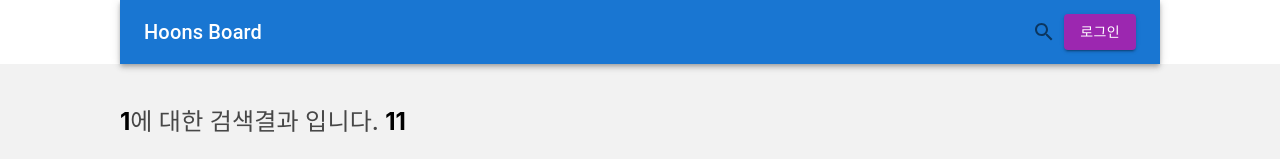
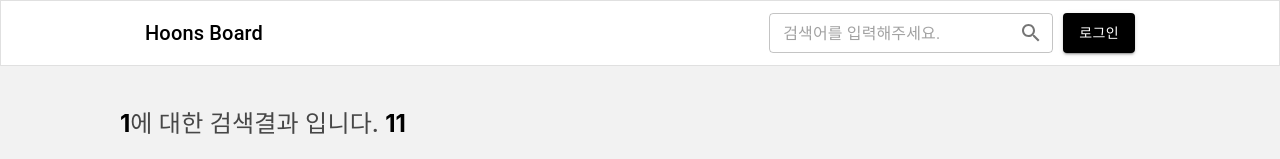
Before and after one commit to Gayeong98/front, a React (Create React App) app in the folder board/: page /board/search/1 in a window 1280 px wide. Shown: the top 159 px of the page. Built offline with nearby package versions, Linux system fonts and the light colour scheme.

Commit message:
2023-02-17 17:49

```diff
--- a/board/src/hooks/paging.hook.ts
+++ b/board/src/hooks/paging.hook.ts
@@ -38,7 +38,10 @@
         const tmp = !content ? BOARD_LIST : BOARD_LIST.filter((board) => board.boardTitle.includes(content as string))
         setBoardList(tmp);
 
-    }, []);
+        //? SELECT * FROM Board ORDER BY writeDate DESC;
+        //? SELECT * FROM WHERE boardTitle LIKE '%content%' ORDER BY writeDate DESC;
+
+    }, [content]);
 
     useEffect(() => {
         onPageHandler(pageNumber);
--- a/board/src/views/NavigationBar/index.tsx
+++ b/board/src/views/NavigationBar/index.tsx
@@ -1,4 +1,4 @@
-import * as React from 'react';
+import React, { useState } from 'react';
 import { styled, alpha } from '@mui/material/styles';
 import AppBar from '@mui/material/AppBar';
 import Box from '@mui/material/Box';
@@ -8,7 +8,7 @@
 import InputBase from '@mui/material/InputBase';
 import MenuIcon from '@mui/icons-material/Menu';
 import SearchIcon from '@mui/icons-material/Search';
-import { Button } from '@mui/material';
+import { Button, FormControl, InputAdornment, OutlinedInput } from '@mui/material';
 import { useLocation, useNavigate } from 'react-router-dom';
 
 const Search = styled('div')(({ theme }) => ({
@@ -55,29 +55,50 @@
 
 export default function NavigationBar() {
 
+  const [content, setContent] = useState<string>('');
+
   const navigator = useNavigate();
   const path = useLocation();
 
-  console.log(path.pathname);
+  const onSearchHandler = () => {
+    if (!content.trim) {
+      alert('검색어를 입력하세요.');
+      return;
+    }
+
+    navigator(`/board/search/${content}`);
+  }
 
   return (
-    <Box sx={{ flexGrow: 1, pr: "120px", pl: "120px" }}>
-      <AppBar position="static">
+    <Box sx={{ flexGrow: 1}}>
+      <AppBar variant='outlined' position="static" sx={{ p: '0px 120px', backgroundColor: '#ffffff' }}>
         <Toolbar>
           <Typography
             variant="h6"
             noWrap
             component="a"
-            sx={{ flexGrow: 1, display: { xs: 'none', sm: 'block' } }}
+            sx={{ flexGrow: 1, display: { xs: 'none', sm: 'block', color: '#000000' } }}
             onClick={() => navigator('/')}
           >
             Hoons Board
           </Typography>
-          <Box>
-            <IconButton color={"default"}>
-              <SearchIcon />
-            </IconButton>
-            {path.pathname !== '/auth' && <Button variant='contained' color='secondary' onClick={() => navigator('/auth')}>로그인</Button>}
+          <Box sx={{ display: 'flex' }}>
+            <FormControl variant='outlined' sx={{mr: '10px' }}>
+              <OutlinedInput
+                size='small'
+                type='text'
+                placeholder='검색어를 입력해주세요.'
+                endAdornment={
+                  <InputAdornment position='end'>
+                    <IconButton edge='end' onClick={onSearchHandler}>
+                      <SearchIcon />
+                    </IconButton>
+                  </InputAdornment>
+                }
+                onChange= {(event) => setContent(event.target.value)}
+                />
+            </FormControl>
+            {path.pathname !== '/auth' && <Button variant='contained' sx={{backgroundColor: '#000000'}} onClick={() => navigator('/auth')}>로그인</Button>}
           </Box>
         </Toolbar>
       </AppBar>
```
